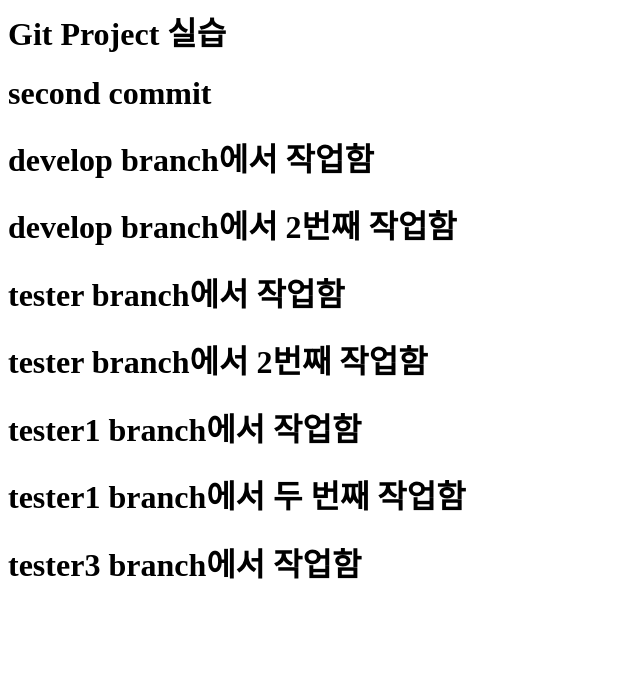
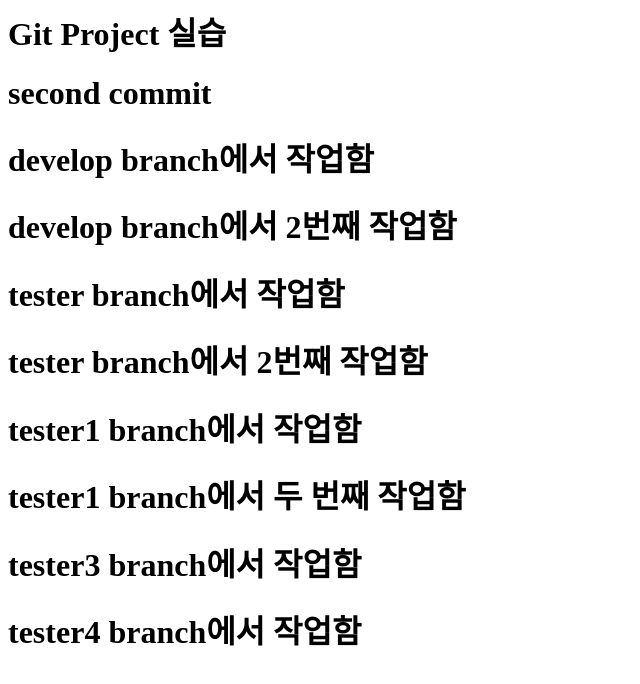
Before and after one commit to syscrypto/git_Project_OSS5, a plain HTML site: page index.html in a window 1280 px wide. Shown: the whole page, without its empty margins (0-640 px from the left). Drawn offline with Linux system fonts and the light colour scheme.

Commit message:
tester4 commit

```diff
--- a/index.html
+++ b/index.html
@@ -17,5 +17,7 @@
 
         <h1>tester3 branch에서 작업함</h1>
 
+        <h1>tester4 branch에서 작업함</h1>
+
     </body>
 </html>
```
